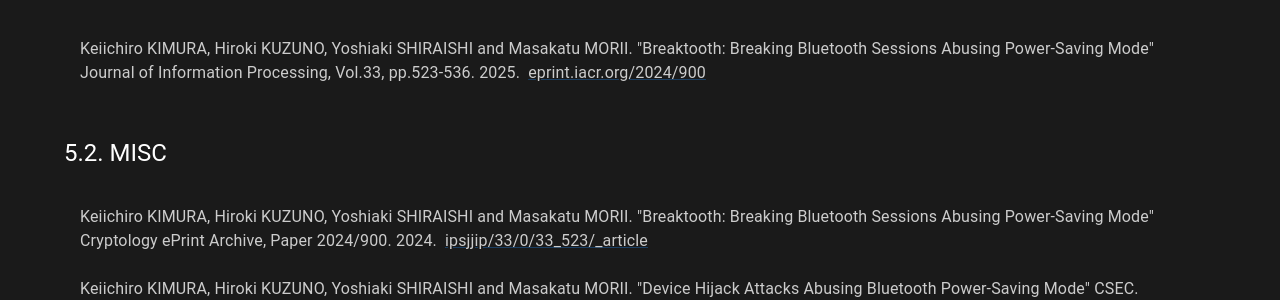
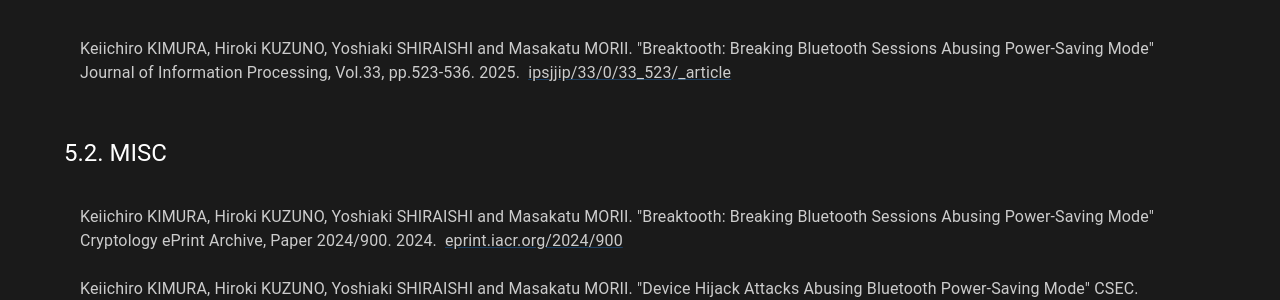
Before and after one commit to breaktooth/breaktooth.github.io, a React (Create React App) app in the folder app/: page / in a window 1280 px wide. Shown: the part 2879-3179 px from the top of the page. Built offline with nearby package versions, Linux system fonts and the light colour scheme.

Commit message:
commit all changes

```diff
--- a/app/src/App.tsx
+++ b/app/src/App.tsx
@@ -224,7 +224,7 @@ export default function App(props: Props) {
                   rel="noopener noreferrer"
                   sx={{ color: "#4CAF50", ml: 1 }}
                 >
-                  eprint.iacr.org/2024/900
+                  ipsjjip/33/0/33_523/_article
                 </Link>
               </React.Fragment>,
             ]}
@@ -244,7 +244,7 @@ export default function App(props: Props) {
                   rel="noopener noreferrer"
                   sx={{ color: "#4CAF50", ml: 1 }}
                 >
-                  ipsjjip/33/0/33_523/_article
+                  eprint.iacr.org/2024/900
                 </Link>
               </React.Fragment>,
               <React.Fragment key="misc">
```
Also changed, not shown: 7 other files (tests, documents, lock files or other folders).
